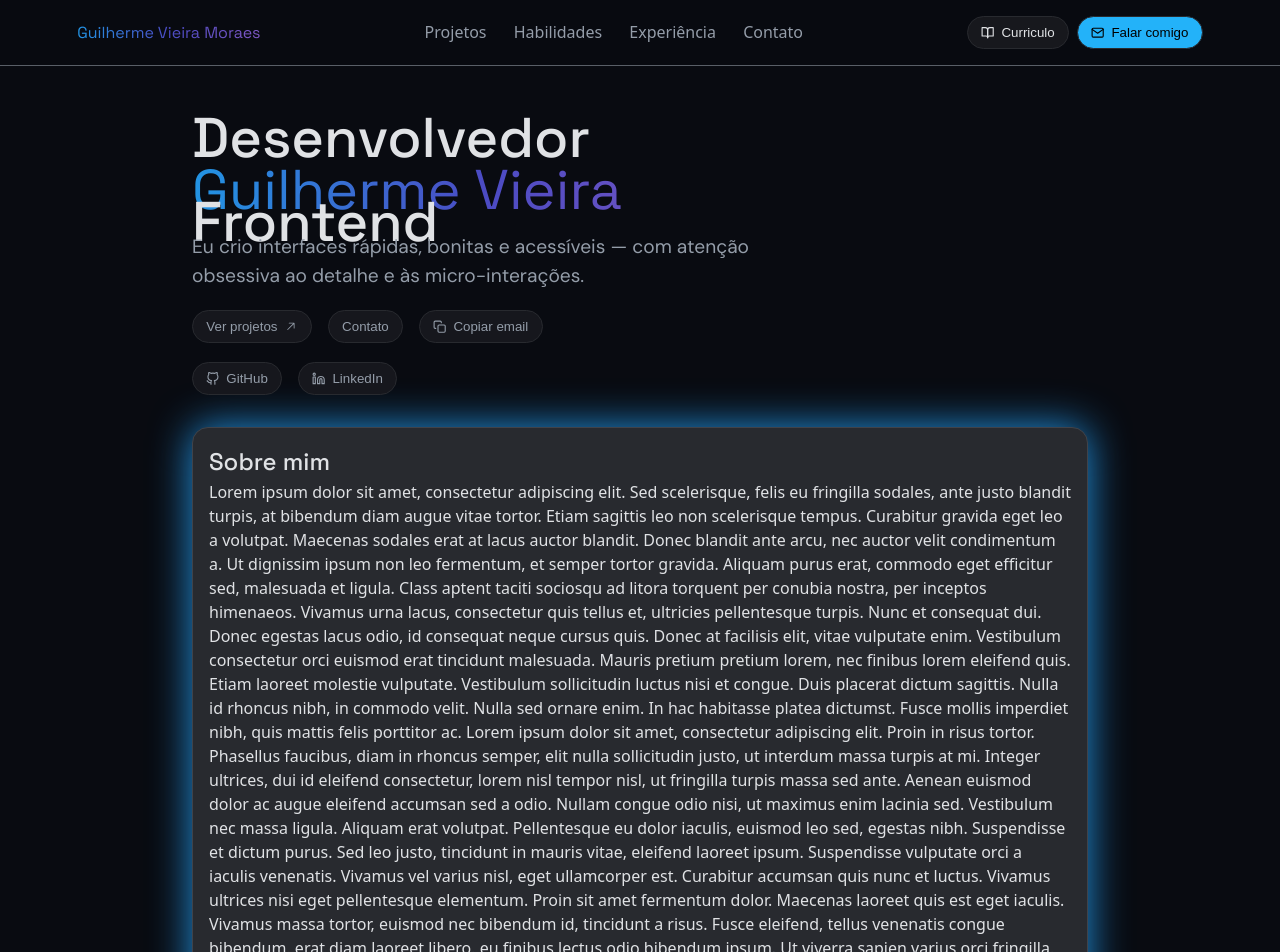
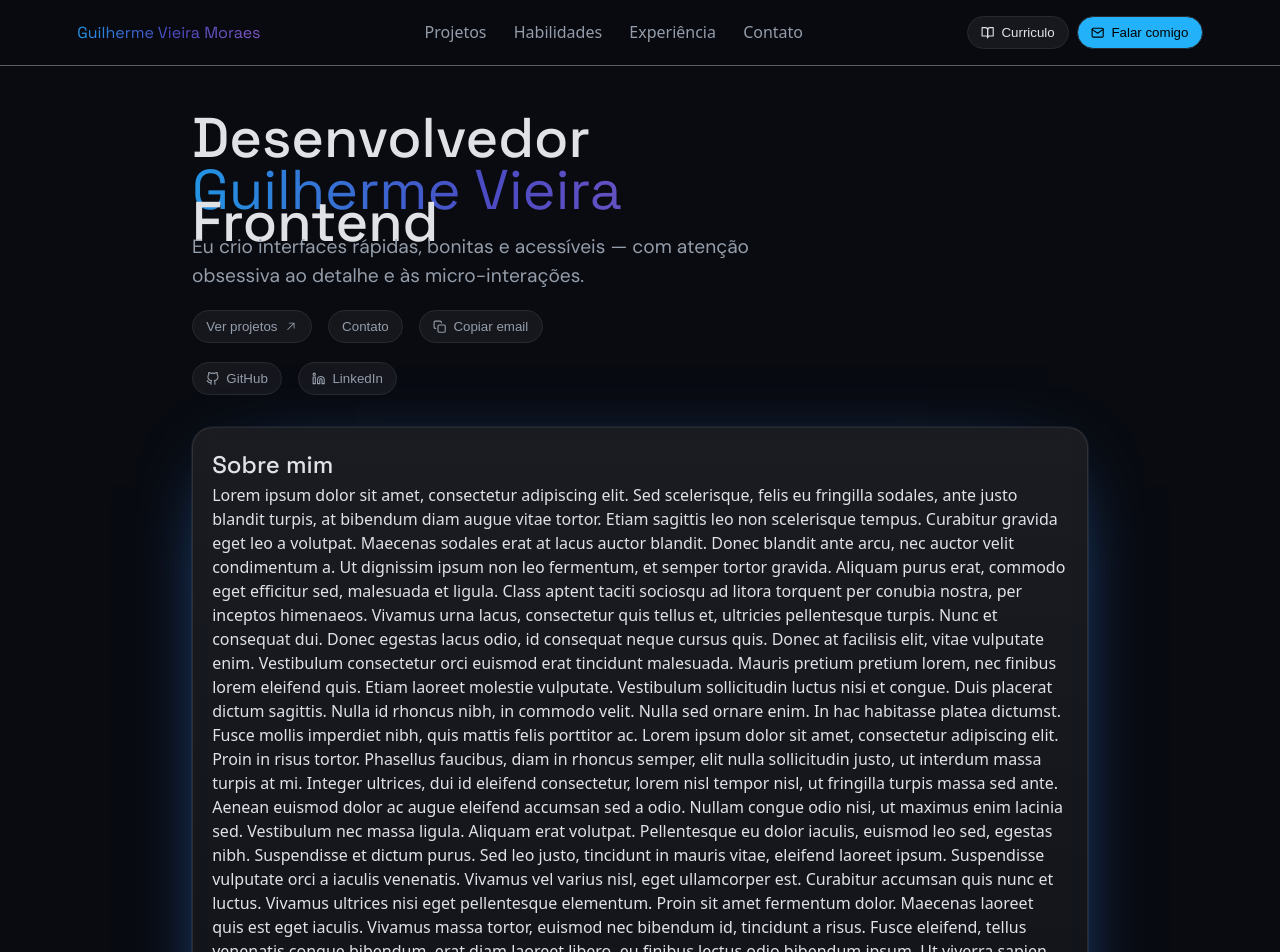
Before and after one commit to GuilhermeVieiraMoraes/portfolio_react, a React app: page / in a window 1280 px wide. Shown: the top 952 px of the page. Built offline with nearby package versions, Linux system fonts and the light colour scheme; the HTML template or start-up script is replaced by a standard one.

Commit message:
Ajuste estilo de card About

```diff
--- a/src/pages/Introduction/Introduction.module.css
+++ b/src/pages/Introduction/Introduction.module.css
@@ -50,10 +50,11 @@
 }
 
 .about{
-    background: #282a2f;
-    border: 1px solid #40434a;
     margin-top: 2em;
-    padding: 1em;
-    border-radius: 1em;
-    box-shadow: 0px 0px 40px 0px #2294e3;
+    box-shadow: 0 0 0 1px rgba(255, 255, 255, 0.06), 0 18px 80px -40px rgba(0, 173, 255, 0.7), 0 22px 90px -52px rgba(168, 85, 247, 0.55);
+    background: linear-gradient(180deg, rgba(255, 255, 255, 0.07), rgba(255, 255, 255, 0.03));
+    padding: 1.2em;
+    border: 1px solid rgba(255, 255, 255, 0.10);
+    backdrop-filter: blur(10px);
+    border-radius: 1.3rem;
 }
```
